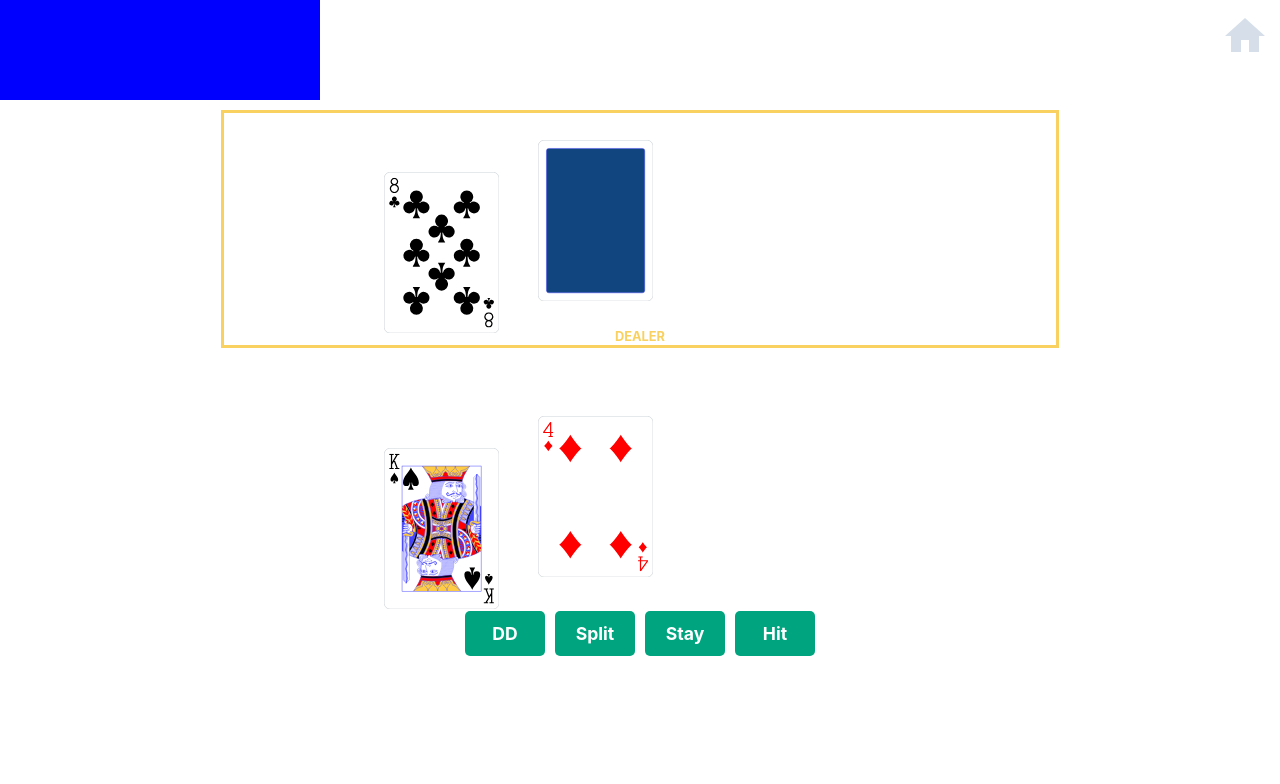
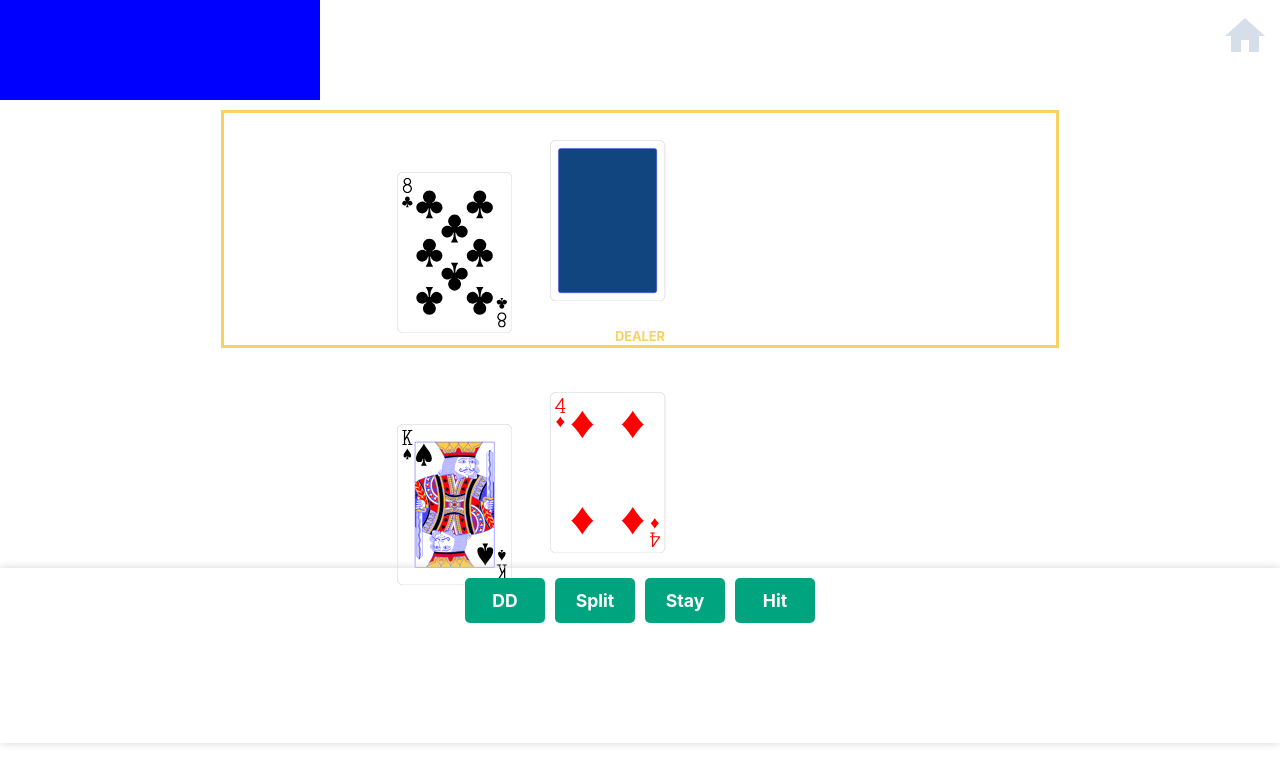
Before and after one commit to slslsls/jumpingjacks, a React (Create React App) app: page /blackjack in a window 1280 px wide. Shown: the top 784 px of the page. Built offline with nearby package versions, Linux system fonts and the light colour scheme.

Commit message:
fix actions container

```diff
--- a/src/components/BlackjackContainer.css
+++ b/src/components/BlackjackContainer.css
@@ -73,7 +73,7 @@ html, body {
 .dealer-downcard {
   position: fixed;
   top: 17.5%;
-  left: 42%;
+  left: 43%;
   -webkit-transition:all .4s ease;
      -moz-transition:all .4s ease;
       -ms-transition:all .4s ease;
@@ -84,7 +84,7 @@ html, body {
 .dealer-upcard {
   position: fixed;
   top: 21.5%;
-  left: 30%;
+  left: 31%;
   -webkit-transition:all .7s ease;
      -moz-transition:all .7s ease;
       -ms-transition:all .7s ease;
@@ -94,8 +94,8 @@ html, body {
 
 .user-backcard {
   position: fixed;
-  top: 56%;
-  left: 30%;
+  top: 53%;
+  left: 31%;
   -webkit-transition:all .2s ease;
      -moz-transition:all .2s ease;
       -ms-transition:all .2s ease;
@@ -105,8 +105,8 @@ html, body {
 
 .user-frontcard {
   position: fixed;
-  top: 52%;
-  left: 42%;
+  top: 49%;
+  left: 43%;
   -webkit-transition:all .5s ease;
      -moz-transition:all .5s ease;
       -ms-transition:all .5s ease;
@@ -124,12 +124,15 @@ html, body {
 
 .user-cards-container {
   width: 100%;
-  height: 268px;
+  height: 230px;
 }
 
 .actions-container {
+  padding-top: 5px;
+  position: fixed;
   width: 100%;
-  height: 50px;
+  height: 170px;
+  box-shadow: 0 0 8px lightgray;
 }
 
 .deal-again {
--- a/src/components/BlackjackContainer.js
+++ b/src/components/BlackjackContainer.js
@@ -99,6 +99,7 @@ class BlackjackContainer extends React.Component {
   render() {
     return (
       <div onClick={this.dealAgain}>
+        <div>
           <div className="ad"></div>
           <Link to="/" className="home-button-container">
             <HomeButton className="home-button" />
@@ -118,6 +119,7 @@ class BlackjackContainer extends React.Component {
             </div>
             <div className={`${this.state.cardsDealtStage} ${this.state.instantTransition ? 'instant-transition' : ''} card user-frontcard`}>
               {this.state.cards[2].component}
+            </div>
           </div>
         </div>
         <div className="actions-container">
```
Lines whose indentation alone changed are shown as unchanged.
